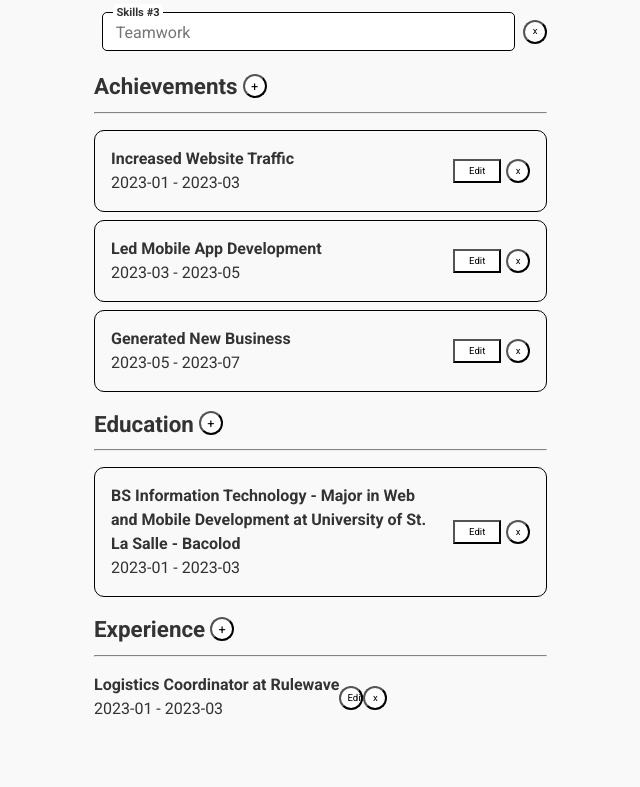
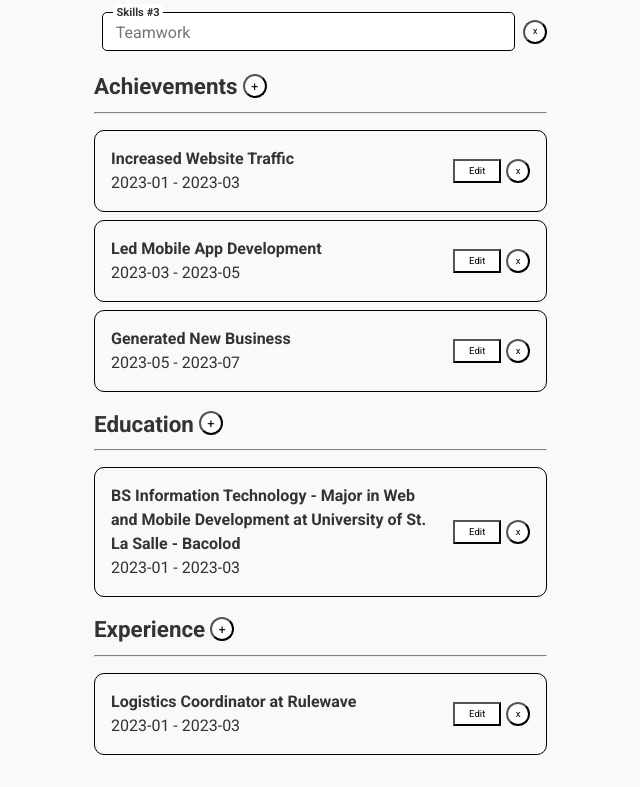
Before and after one commit to CeeZ-11/Odin-Project-CV-Application, a React (Vite) app: page / in a window 1280 px wide. Shown: the part 684-1471 px from the top of the page, without its empty margins (2-642 px from the left). Before the commit the page ends 1405 px from the top, so only its background shows below. Built offline with nearby package versions, Linux system fonts and the light colour scheme.

Commit message:
:art: style: Add css layout to Experience section and remove redundant css code

```diff
--- a/src/components/Editor/DisplayEducationForm.jsx
+++ b/src/components/Editor/DisplayEducationForm.jsx
@@ -80,7 +80,7 @@ export default function DisplayEducationForm({
           <label htmlFor="endDate">End Date</label>
         </div>
         <div className="comment education-description">
-          <input
+          <textarea
             type="text"
             name="description"
             id="description"
@@ -92,7 +92,9 @@ export default function DisplayEducationForm({
             }
             required
           />
-          <label htmlFor="description">Description</label>
+          <label htmlFor="description" className="textareaLabel">
+            Description
+          </label>
         </div>
         <button
           type="button"
--- a/src/components/Editor/DisplayExperienceForm.jsx
+++ b/src/components/Editor/DisplayExperienceForm.jsx
@@ -59,6 +59,21 @@ export default function DisplayExperienceForm({
           />
           <label htmlFor="employment_type">Employment Type</label>
         </div>
+        <div className="comment experience-work_arrangement">
+          <input
+            type="text"
+            name="work_arrangement"
+            id="work_arrangement"
+            pattern="^[^0-9]+$"
+            maxLength="500"
+            value={work_arrangement || ""}
+            onChange={(e) =>
+              handleExpInputChange(id, "work_arrangement", e.target.value)
+            }
+            required
+          />
+          <label htmlFor="work_arrangement">Work Arrangement</label>
+        </div>
         <div className="comment experience-date">
           <input
             type="month"
@@ -98,23 +113,9 @@ export default function DisplayExperienceForm({
           />
           <label htmlFor="location">Location</label>
         </div>
-        <div className="comment experience-work_arrangement">
-          <input
-            type="text"
-            name="work_arrangement"
-            id="work_arrangement"
-            pattern="^[^0-9]+$"
-            maxLength="500"
-            value={work_arrangement || ""}
-            onChange={(e) =>
-              handleExpInputChange(id, "work_arrangement", e.target.value)
-            }
-            required
-          />
-          <label htmlFor="work_arrangement">Work Arrangement</label>
-        </div>
+
         <div className="comment experience-description">
-          <input
+          <textarea
             type="text"
             name="description"
             id="description"
@@ -126,7 +127,9 @@ export default function DisplayExperienceForm({
             }
             required
           />
-          <label htmlFor="description">Description</label>
+          <label htmlFor="description" className="textareaLabel">
+            Description
+          </label>
         </div>
         <button
           type="button"
--- a/src/styles/App.css
+++ b/src/styles/App.css
@@ -8,7 +8,7 @@ main {
 .editor {
   display: flex;
   flex-direction: column;
-  margin: 2rem 6rem 0;
+  margin: 2rem 6rem;
 }
 
 .resume {
@@ -117,13 +117,17 @@ li input {
   flex: 1;
 }
 
-.achievements-container {
+.achievements-container,
+.education-container,
+.experience-container {
   border: 1px solid black;
   border-radius: 10px;
   padding: 1rem;
 }
 
-.achievements-li {
+.achievements-li,
+.education-li,
+.experience-li {
   display: flex;
   justify-content: space-between;
 }
@@ -133,7 +137,9 @@ li input {
   gap: 5px;
 }
 
-.achievement-details {
+.achievement-details,
+.education-details,
+.experience-details {
   flex: 1;
   display: grid;
   grid-template-columns: 1fr 1fr;
@@ -146,47 +152,31 @@ li input {
   grid-column: span 2;
 }
 
-.achievements-btn {
+.achievements-btn,
+.education-btn,
+.experience-btn {
   width: 3rem;
   margin-left: 0.5rem;
   border-radius: 0%;
 }
 
-.education-container {
-  border: 1px solid black;
-  border-radius: 10px;
-  padding: 1rem;
-}
-
-.education-li {
-  display: flex;
-  justify-content: space-between;
-}
-
-.education-btn-div {
+.education-btn-div,
+.experience-btn-div {
   display: flex;
   gap: 5px;
-}
-
-.education-details {
-  flex: 1;
-  display: grid;
-  grid-template-columns: 1fr 1fr;
-  gap: 0.5rem;
 }
 
 .education-school,
 .education-degree,
 .education-city,
 .education-description,
-.education-result {
+.education-result,
+.experience-job_title,
+.experience-location,
+.experience-employer,
+.experience-description,
+.experience-result {
   grid-column: span 2;
-}
-
-.education-btn {
-  width: 3rem;
-  margin-left: 0.5rem;
-  border-radius: 0%;
 }
 
 @media (max-width: 1200px) {
```
